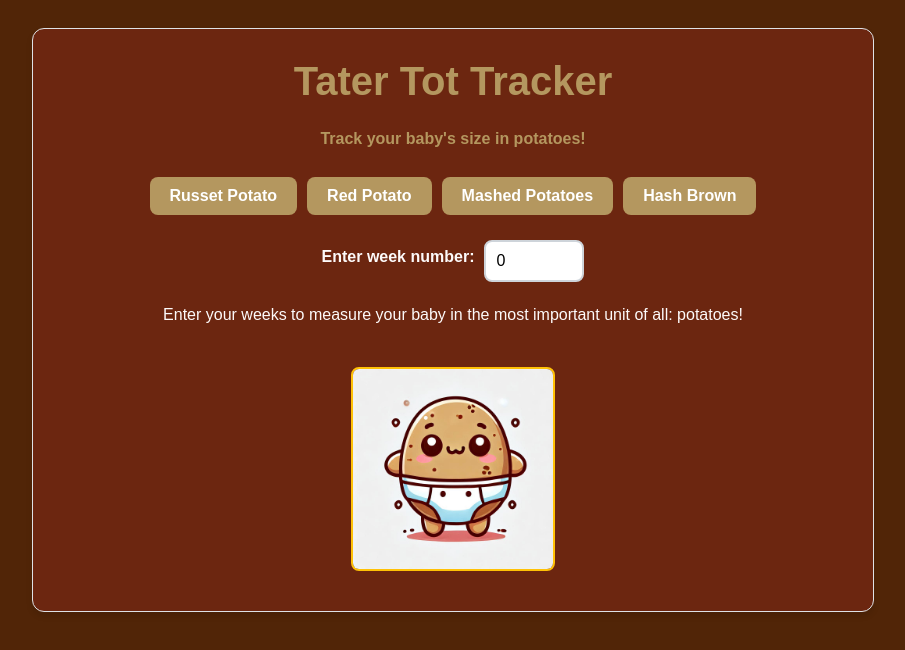
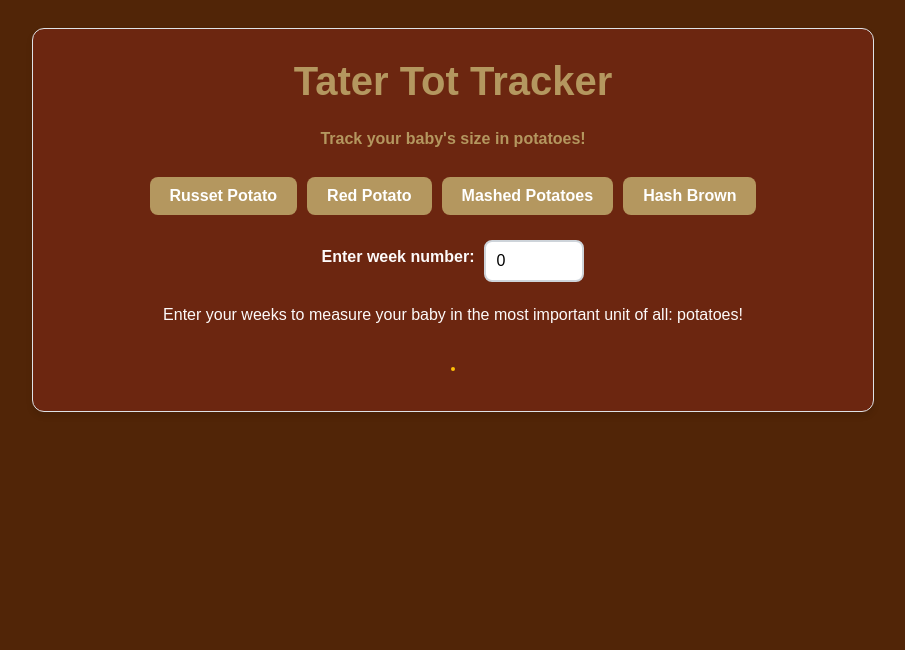
Before and after one commit to edjineer/TaterTotTracker, a React (Create React App) app in the folder tater-tot-tracker/: page / in a window 1280 px wide. Both pictures are taken after a click on the button "Russet Potato". Shown: the top 650 px of the page, without its empty margins (187-1092 px from the left). Built offline with nearby package versions, Linux system fonts and the light colour scheme.

Commit message:
Potato Baby grows with time

```diff
--- a/tater-tot-tracker/src/App.tsx
+++ b/tater-tot-tracker/src/App.tsx
@@ -61,6 +61,8 @@ const App: React.FC = () => {
   // Find the selected potato's image path
   const selectedPotato = potatoData.find((potato) => potato.displayName === selectedPotatoUnit);
   const potatoImagePath = selectedPotato?.img || '';
+  const minImgSize: number = week * 10;
+
 
   return (
     <div className="App">
@@ -113,6 +115,7 @@ const App: React.FC = () => {
           <img
             src={potatoImagePath}
             alt={`${selectedPotatoUnit}`}
+            width={minImgSize}
             className="potato-image"
           />
         </div>
--- a/tater-tot-tracker/src/index.css
+++ b/tater-tot-tracker/src/index.css
@@ -174,7 +174,7 @@ code {
 }
 
 .potato-image {
-  max-width: 200px;
+  max-width: 400px;
   height: auto;
   border: 2px solid #ffc107; /* Yellow border */
   border-radius: 8px;
```
